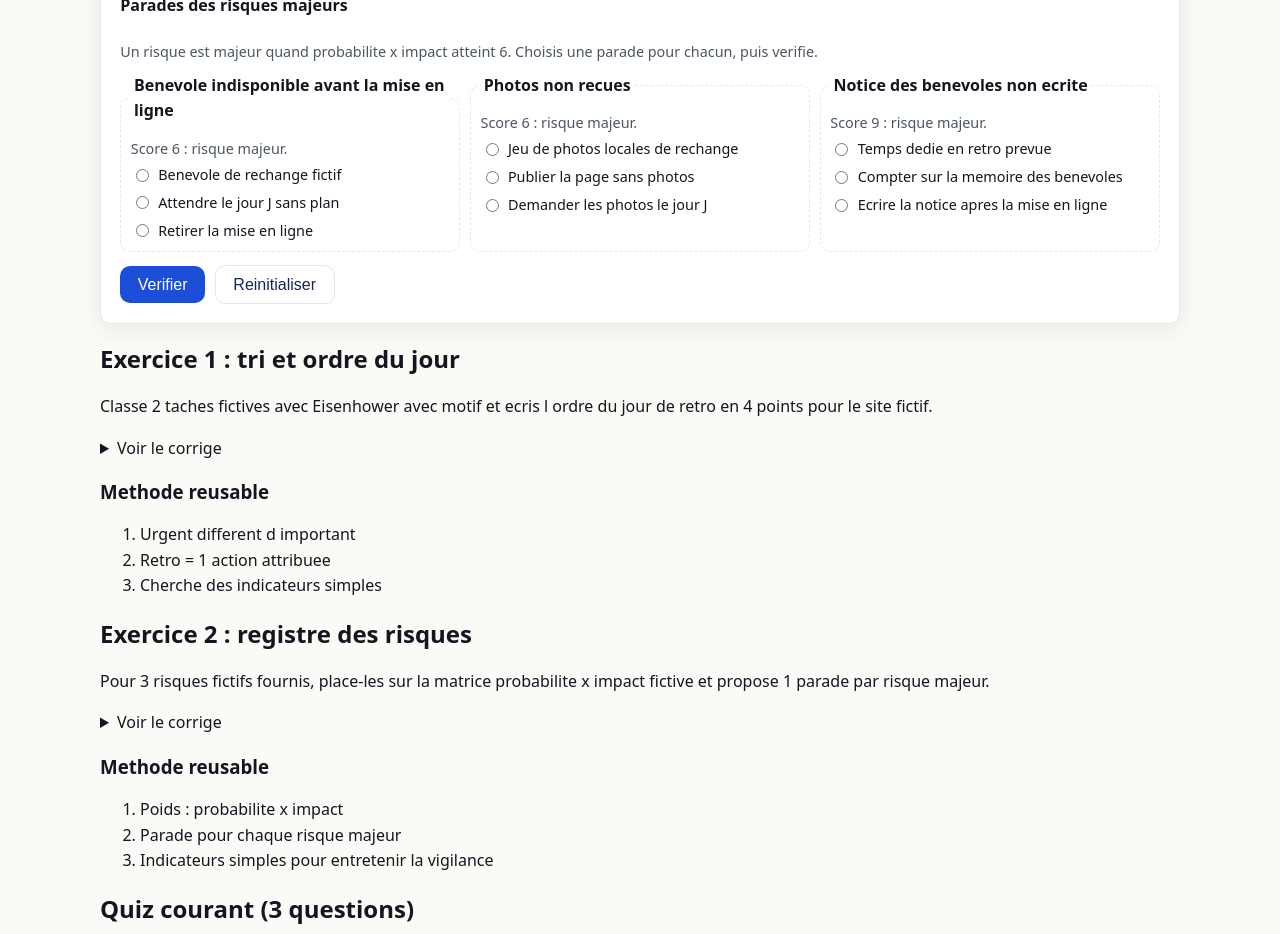
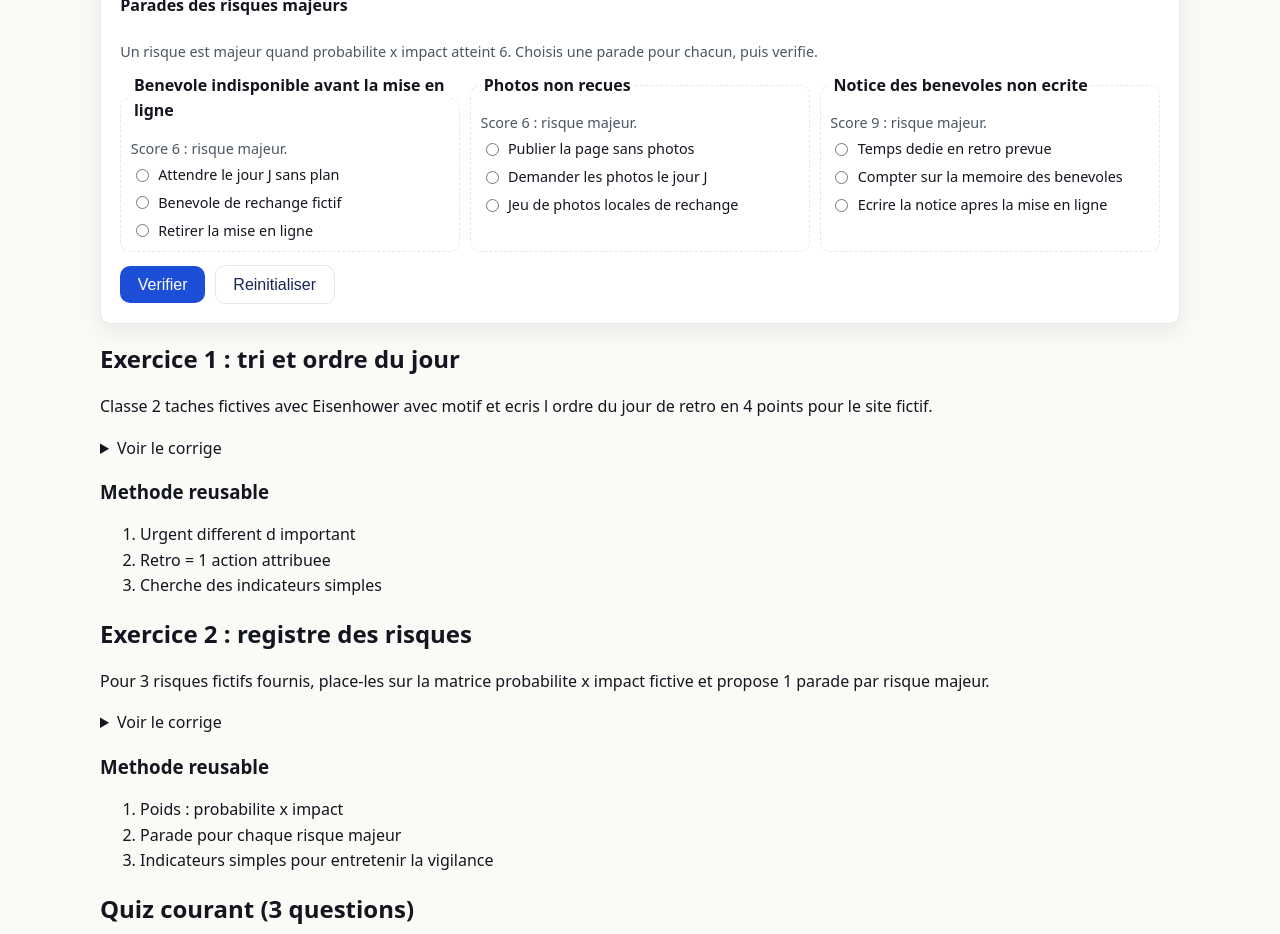
Before and after one commit to Hylst/gestion-projet-it, a React (Vite) app: page /gestion-projet-it/module-6 in a window 1280 px wide. Shown: the part 3100-4034 px from the top of the page. Built offline with nearby package versions, Linux system fonts and the light colour scheme.

Commit message:
fix: ordre des parades non revelateur

```diff
--- a/src/labos/LaboRisques.tsx
+++ b/src/labos/LaboRisques.tsx
@@ -25,14 +25,14 @@ export interface OptionParade {
 
 export const OPTIONS_PARADES: Record<string, OptionParade[]> = {
   'Benevole indisponible avant la mise en ligne': [
+    { valeur: 'Attendre le jour J sans plan', motif: 'Aucun remplacant n est identifie : le risque reste entier.' },
     { valeur: 'Benevole de rechange fictif', motif: 'Un remplacant fictif est prevu avant la mise en ligne.' },
-    { valeur: 'Attendre le jour J sans plan', motif: 'Aucun remplacant n est identifie : le risque reste entier.' },
     { valeur: 'Retirer la mise en ligne', motif: 'Le risque disparait avec l objectif : ce n est pas une parade.' },
   ],
   'Photos non recues': [
-    { valeur: 'Jeu de photos locales de rechange', motif: 'Un jeu de secours permet de tenir la date du jalon.' },
     { valeur: 'Publier la page sans photos', motif: 'La page reste vide : l impact n est pas reduit.' },
     { valeur: 'Demander les photos le jour J', motif: 'La demande arrive au plus pres du besoin, sans marge.' },
+    { valeur: 'Jeu de photos locales de rechange', motif: 'Un jeu de secours permet de tenir la date du jalon.' },
   ],
   'Notice des benevoles non ecrite': [
     { valeur: 'Temps dedie en retro prevue', motif: 'Un creneau est reserve pour ecrire la notice.' },
```
